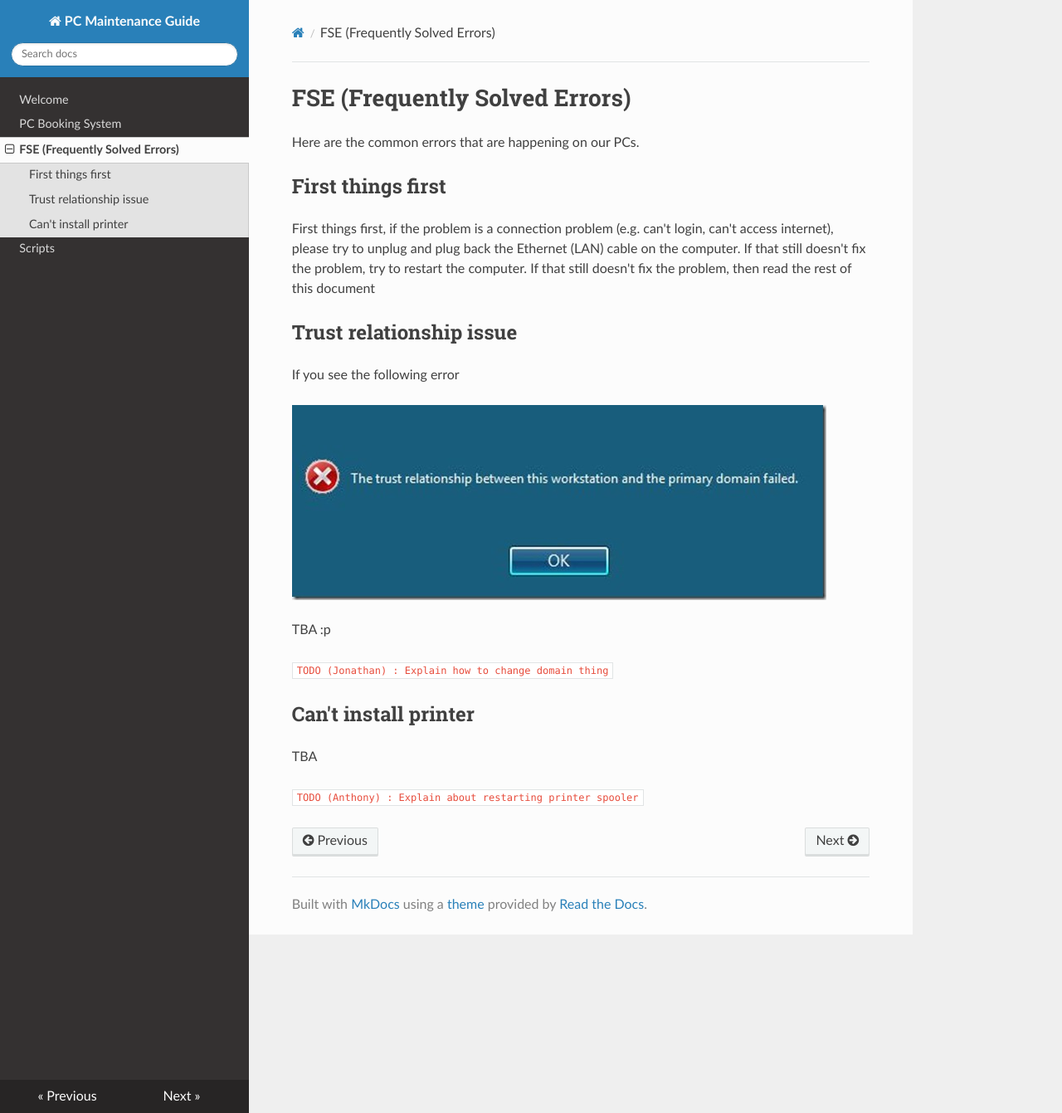
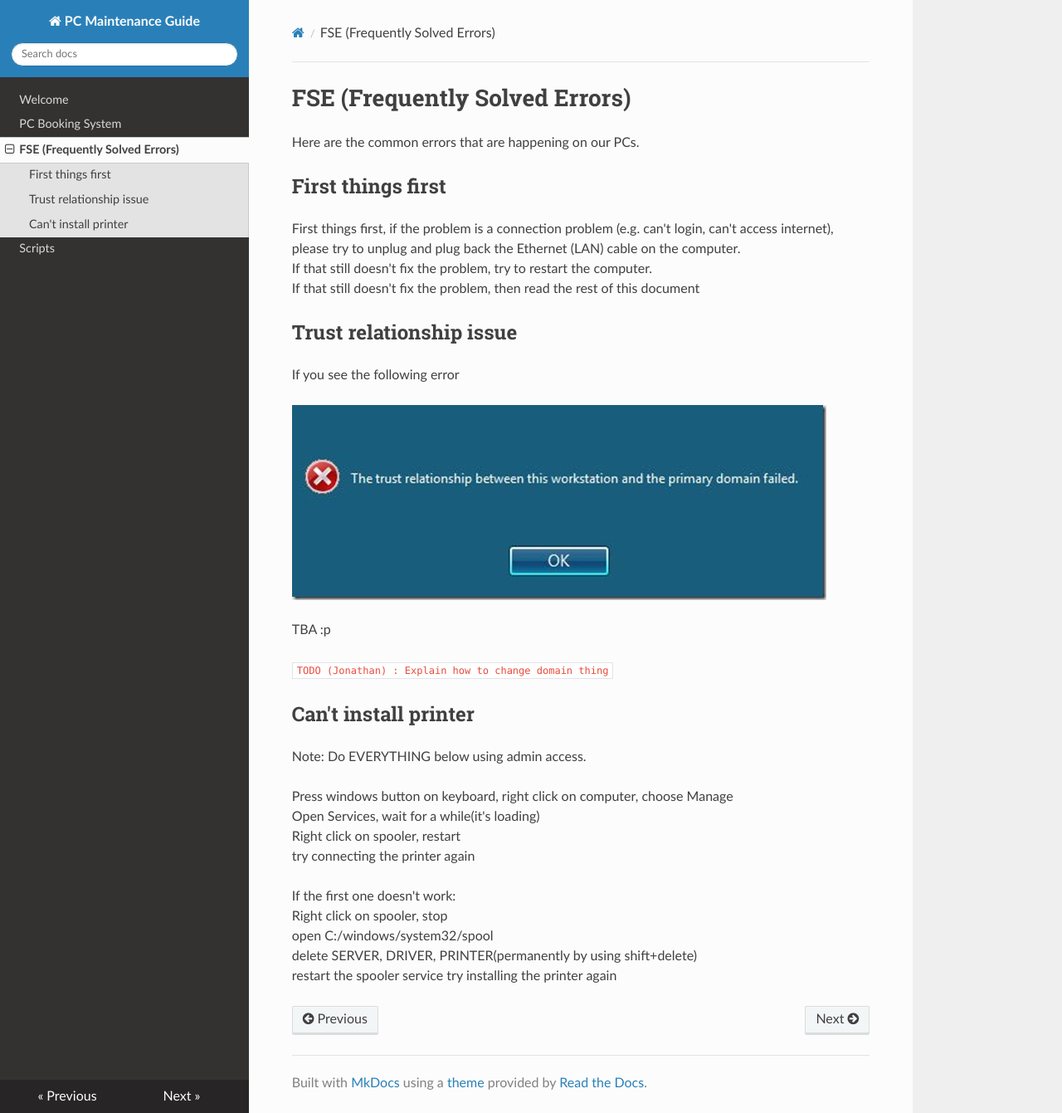
Before and after one commit to commitech/maintenance, an MkDocs documentation site: the page built from docs/fse.md, in a window 1280 px wide and 1341 px high. Shown: the whole window at 83% size. Built offline with MkDocs 1.6.1, drawn with Linux system fonts in a browser that asks for light colours; nearby versions of some CDN libraries; old or Windows-style settings are respelled for this version of MkDocs.

Commit message:
add can't connect to printer guide

```diff
--- a/docs/fse.md
+++ b/docs/fse.md
@@ -4,7 +4,7 @@ Here are the common errors that are happening on our PCs.
 
 ## First things first
 
-First things first, if the problem is a connection problem (e.g. can't login, can't access internet), please try to unplug and plug back the Ethernet (LAN) cable on the computer.
+First things first, if the problem is a connection problem (e.g. can't login, can't access   internet), please try to unplug and plug back the Ethernet (LAN) cable on the computer.
 If that still doesn't fix the problem, try to restart the computer.
 If that still doesn't fix the problem, then read the rest of this document
 
@@ -19,7 +19,16 @@ TBA :p
 `TODO (Jonathan) : Explain how to change domain thing`
 
 ## Can't install printer
+Note: Do EVERYTHING below using admin access.
 
-TBA
+Press windows button on keyboard, right click on computer, choose Manage
+Open Services, wait for a while(it's loading)
+Right click on spooler, restart
+try connecting the printer again
 
-`TODO (Anthony) : Explain about restarting printer spooler`
+If the first one doesn't work:
+Right click on spooler, stop
+open C:/windows/system32/spool
+delete SERVER, DRIVER, PRINTER(permanently by using shift+delete)
+restart the spooler service
+try installing the printer again
```
